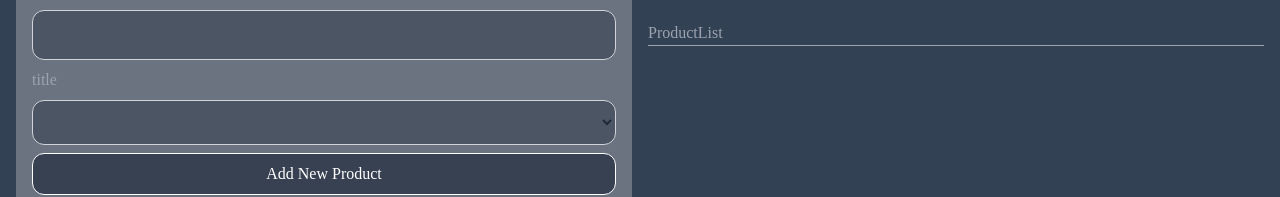
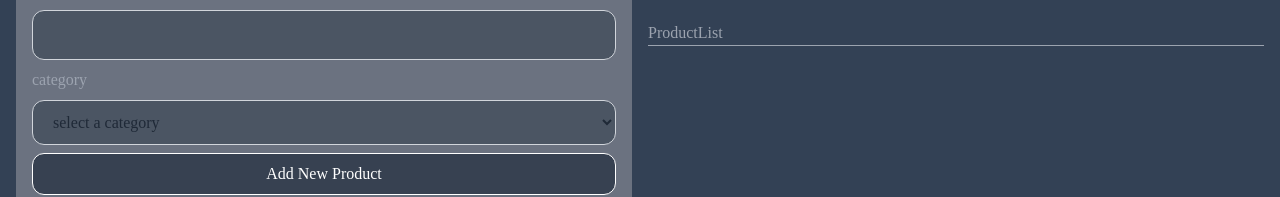
Before and after one commit to erfanmoulaee/inventory-app, a React (Vite) app: page / in a window 1280 px wide. Shown: the part 292-489 px from the top of the page. Built offline with nearby package versions, Linux system fonts and the light colour scheme.

Commit message:
state for product added

```diff
--- a/src/App.jsx
+++ b/src/App.jsx
@@ -7,15 +7,15 @@ import ProductList from "./components/ProductList/ProductList";
 import AddNewProduct from "./components/Products/AddNewProduct";
 
 function App() {
-  const [category, setCategory] = useState([]);
-  const [product, setProduct] = useState([]);
+  const [categories, setCategories] = useState([]);
+  const [productsList, setProductList] = useState([]);
 
   const handleAddProduct = (newProduct) => {
-    setProduct((prevProduct) => [...prevProduct, newProduct]);
+    setProductList((prevProduct) => [...prevProduct, newProduct]);
   };
 
   const handleAddCategory = (newCategory) => {
-    setCategory((prevCategory) => [...prevCategory, newCategory]);
+    setCategories((prevCategory) => [...prevCategory, newCategory]);
   };
   return (
     <div>
@@ -23,11 +23,11 @@ function App() {
       <div className="grid grid-cols-12 row-span-2 gap-4 container h-screen mt-6">
         <div className="col-span-12 md:col-span-6 space-y-8">
           <AddNewCategory onAddNewCategory={handleAddCategory} />
-          <AddNewProduct category={category} onAddNewProduct={handleAddProduct} />
+          <AddNewProduct categories={categories} onAddNewProduct={handleAddProduct} />
         </div>
         <div className="col-span-12 md:col-span-6 space-y-8">
           <Filter />
-          <ProductList />
+          <ProductList productsList={productsList} />
         </div>
       </div>
     </div>
--- a/src/components/ProductList/ProductList.jsx
+++ b/src/components/ProductList/ProductList.jsx
@@ -1,9 +1,24 @@
 import React from "react";
 
-function ProductList() {
+function ProductList({ productsList }) {
   return (
     <div>
       <h3 className="text-secondary-400 border-b-[1px] border-secondary-400 mb-6">ProductList</h3>
+      {productsList.map((item) => {
+        return (
+          <div key={item.id} className="flex items-center justify-between p-2">
+            <div>
+              <span className="text-secondary-400">{item.title}</span>
+            </div>
+            <div className="flex items-center gap-x-2 text-secondary-400 cursor-pointer">
+              <span>{new Date(item.createdAt).toLocaleDateString("fa-IR")}</span>
+              <span className="text-secondary-400 border border-secondary-500 rounded-2xl px-3 py-1/2"></span>
+              <span className="w-7 h-7 rounded-full bg-secondary-500 flex items-center justify-center text-secondary-700 border border-secondary-200">{item.quantity}</span>
+              <button className="text-red-500 border border-red-500 rounded-2xl px-3 py-1/2">delete</button>
+            </div>
+          </div>
+        );
+      })}
     </div>
   );
 }
--- a/src/components/Products/AddNewProduct.jsx
+++ b/src/components/Products/AddNewProduct.jsx
@@ -2,22 +2,25 @@ import React, { useState } from "react";
 import TextField from "../../ui/TextField";
 import SelectField from "../../ui/SelectField";
 
-function AddNewProduct({ category, onAddNewProduct }) {
-  const [title, setTitle] = useState([]);
-  const [quantity, setQuantity] = useState([]);
+function AddNewProduct({ categories, onAddNewProduct }) {
+  const [title, setTitle] = useState("");
+  const [quantity, setQuantity] = useState("");
+  const [categoryId, setCategoryId] = useState("");
 
   const handleSubmit = (e) => {
     e.preventDefault();
-    if (!title || !quantity) return null;
+    if (!title || !quantity || !categoryId) return null;
     const newProduct = {
       title,
-      quantity,
+      quantity: parseInt(quantity, 10),
+      categoryId,
       id: Date.now(),
       createdAt: new Date().toISOString(),
     };
     onAddNewProduct(newProduct);
     setTitle("");
     setQuantity("");
+    setCategoryId("");
   };
   return (
     <div>
@@ -25,7 +28,30 @@ function AddNewProduct({ category, onAddNewProduct }) {
       <form className="p-4 bg-secondary-500 rounded-lg space-y-2" onSubmit={handleSubmit}>
         <TextField name="title" label="title" value={title} onChange={(e) => setTitle(e.target.value)} />
         <TextField name="quantity" label="quantity" type="number" value={quantity} onChange={(e) => setQuantity(e.target.value)} />
-        <SelectField name="title" label="title" options={category} />
+        {/* <SelectField name="category" label="category" options={categories} value={category} setCategory={setCategory} onChange={(e) => setCategory(e.target.value)} /> */}
+        <div>
+          <label htmlFor="category" className="mb-2 block text-secondary-400">
+            category
+          </label>
+          <select
+            className="textField__input"
+            name="categoryId"
+            onChange={(e) => {
+              setCategoryId(e.target.value);
+            }}
+            value={categoryId}>
+            <option value="" disabled>
+              select a category
+            </option>
+            {categories.map((item) => {
+              return (
+                <option key={item.id} value={item.id}>
+                  {item.title}
+                </option>
+              );
+            })}
+          </select>
+        </div>
         <button className="w-full border border-secondary-0 rounded-xl p-2 text-secondary-0 bg-secondary-700">Add New Product</button>
       </form>
     </div>
--- a/src/ui/SelectField.jsx
+++ b/src/ui/SelectField.jsx
@@ -1,18 +1,14 @@
 import React from "react";
 
-function SelectField({ label, name, options }) {
+function SelectField({ label, name, options, onChange }) {
   return (
     <div>
       <label htmlFor={name} className="mb-2 block text-secondary-400">
         {label}
       </label>
-      <select className="textField__input">
+      <select className="textField__input" name={name} onChange={onChange}>
         {options.map((item) => {
-          return (
-            <option value={item.title} key={item.id}>
-              {item.title}
-            </option>
-          );
+          return <option key={item.id}>{item.title}</option>;
         })}
       </select>
     </div>
```
